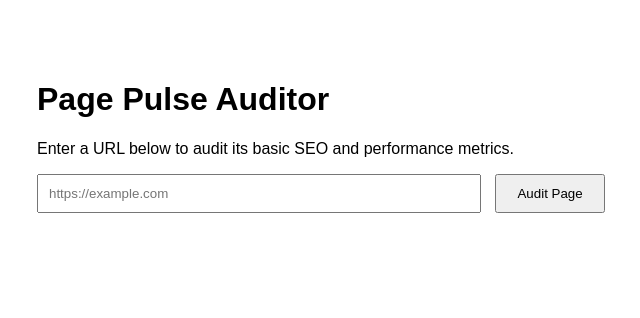
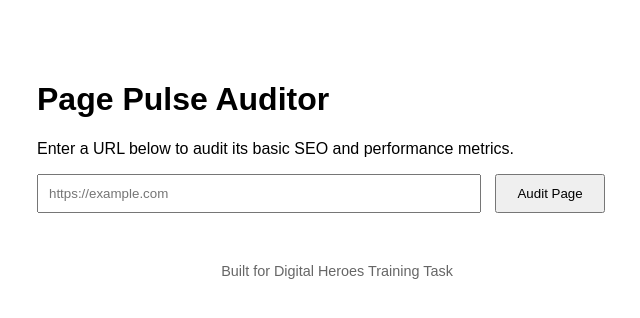
Before and after one commit to Yashraj12212/page-pulse, a Flask app: page / in a window 1280 px wide. Shown: the top 318 px of the page, without its empty margins (303-943 px from the left). Run offline with Flask 3, Linux system fonts and the light colour scheme.

Commit message:
Initial commit: Completed Page Pulse web auditor

```diff
--- a/templates/index.html
+++ b/templates/index.html
@@ -60,5 +60,8 @@
             }
         }
     </script>
+    <footer style="margin-top: 50px; text-align: center; font-size: 0.9em;">
+        <a href="https://digitalheroesco.com" target="_blank" style="color: #666; text-decoration: none;">Built for Digital Heroes Training Task</a>
+    </footer>
 </body>
 </html>
```
